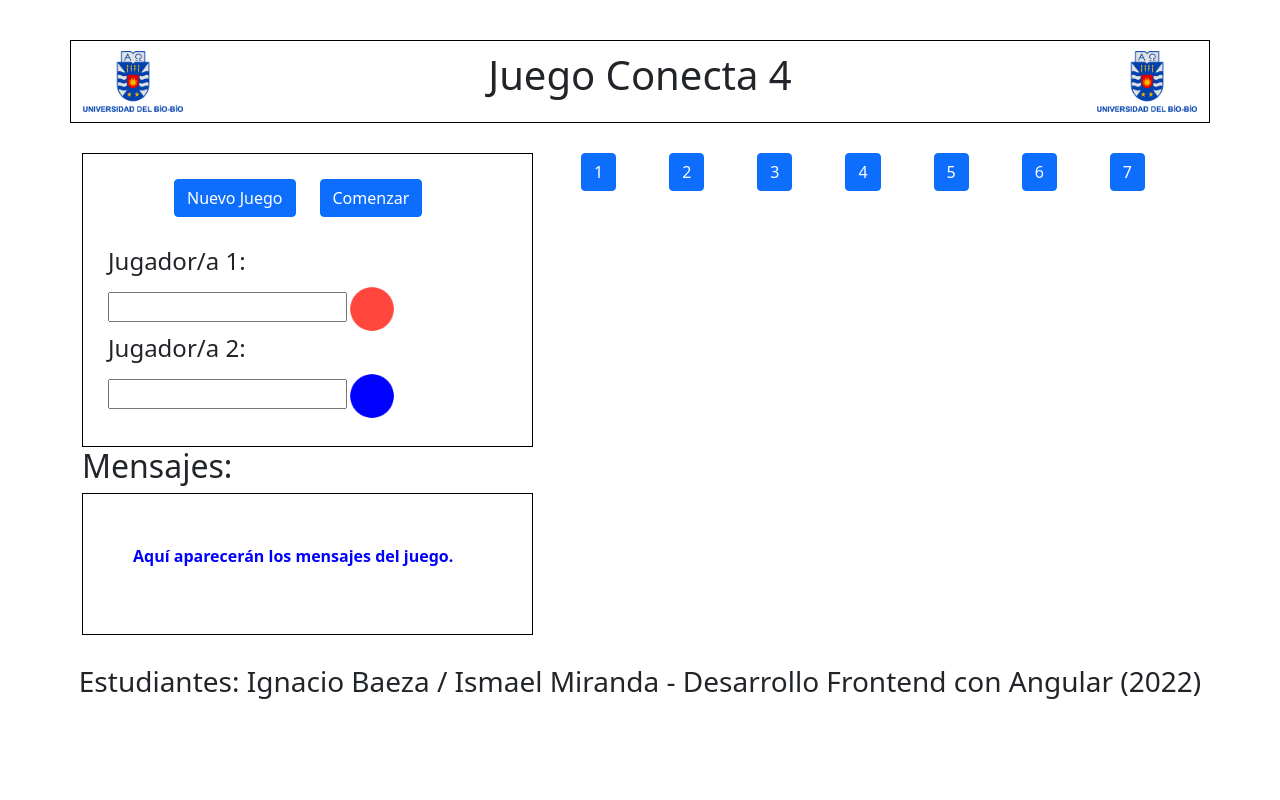
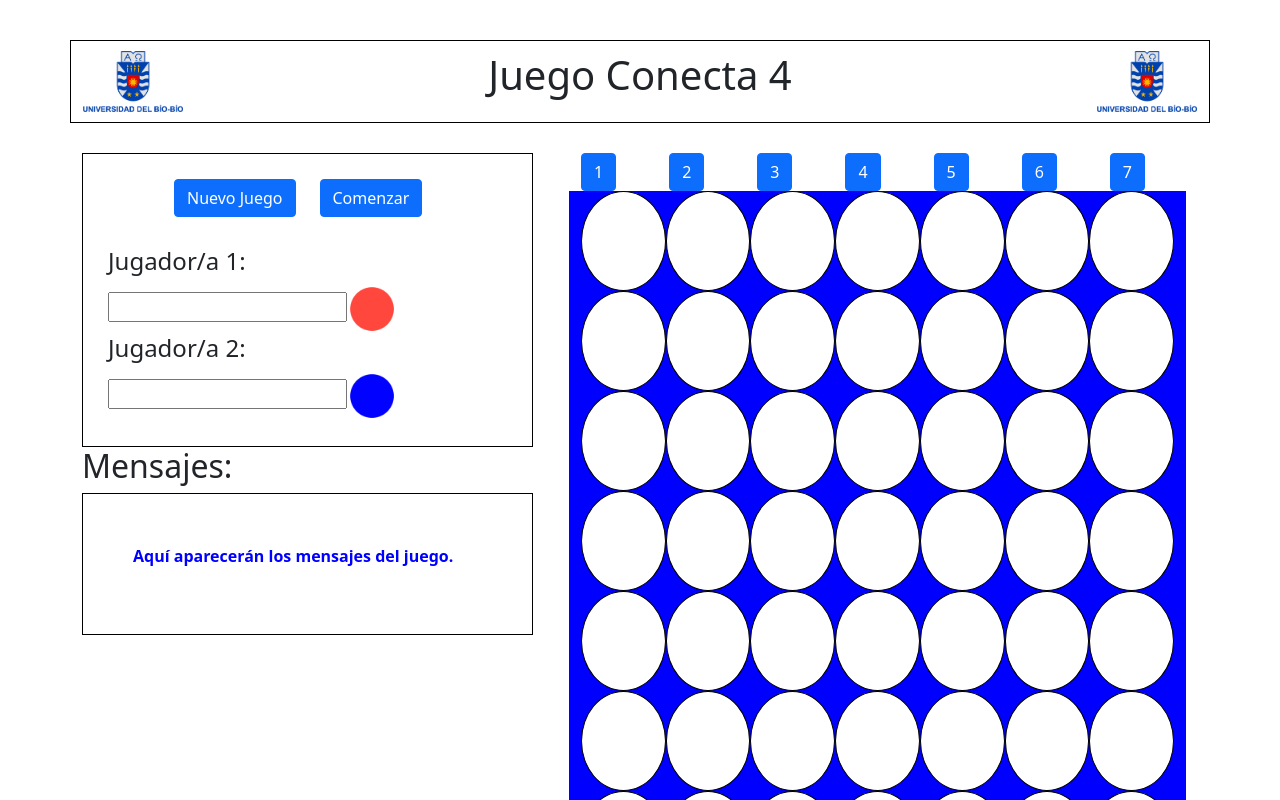
Before and after one commit to ismaelMirand/Conecta-4-Angular, an Angular app: page / in a window 1280 px wide. Shown: the top 800 px of the page. Built offline with nearby package versions, Linux system fonts and the light colour scheme.

Commit message:
creacion de la tabla de la derecha

```diff
--- a/src/app/app.component.css
+++ b/src/app/app.component.css
@@ -1,3 +1,14 @@
 body{
     padding-top: 40px;
 }
+tr{
+    background-color: blue;
+}
+td{
+    background-color: white;
+    width: 100px;
+    height: 100px;
+    margin:15px;
+    border: 1px solid black;
+    border-radius: 50%;
+}
--- a/src/app/app.component.html
+++ b/src/app/app.component.html
@@ -104,6 +104,23 @@
               <button type="button" class="btn btn-primary">7</button>
             </div>
           </div>
+            <tbody class=" row">
+                <tr *ngFor="let fila of filas; index as i">
+                  <td class="col"></td>
+                  <td class="col"></td>
+                  <td class="col"></td>
+                  <td class="col"></td>
+                  <td class="col"></td>
+                  <td class="col"></td>
+                  <td class="col"></td>
+
+
+
+
+                </tr>
+            </tbody>
+
+
         </div>
       </div>
 
--- a/src/app/app.component.ts
+++ b/src/app/app.component.ts
@@ -7,4 +7,5 @@ import { Component } from '@angular/core';
 })
 export class AppComponent {
   title = 'Conecta 4';
+  filas: Array<string> = ["", "", "","","","",""];
 }
```
